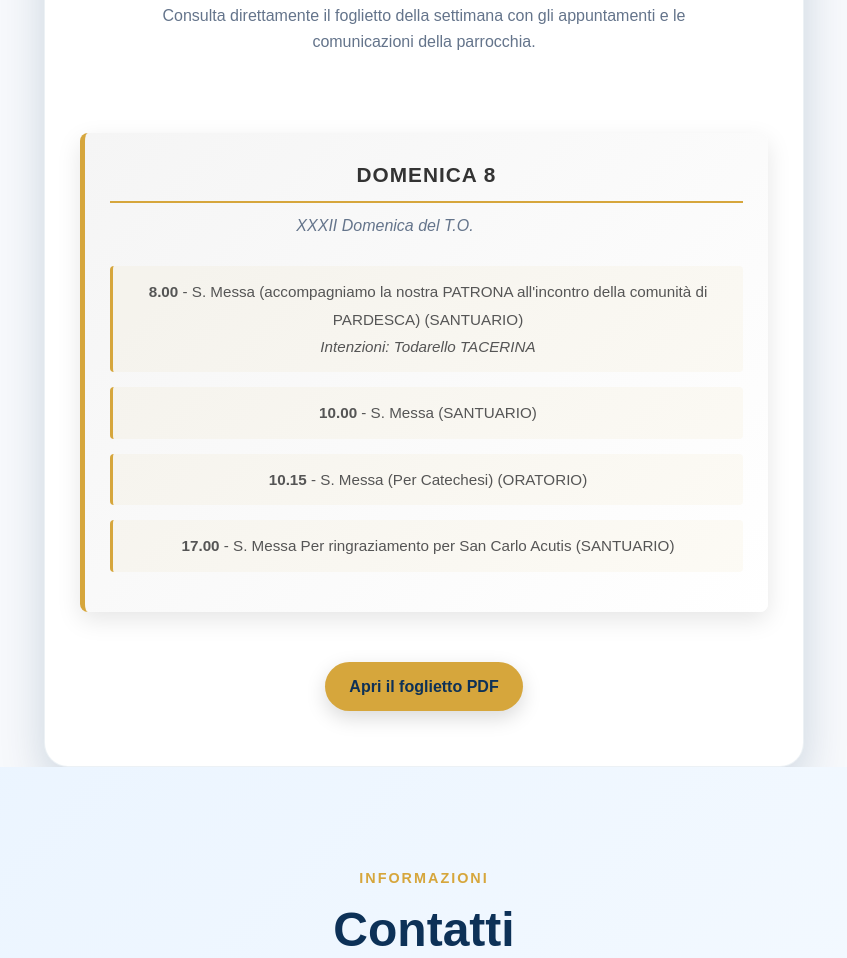
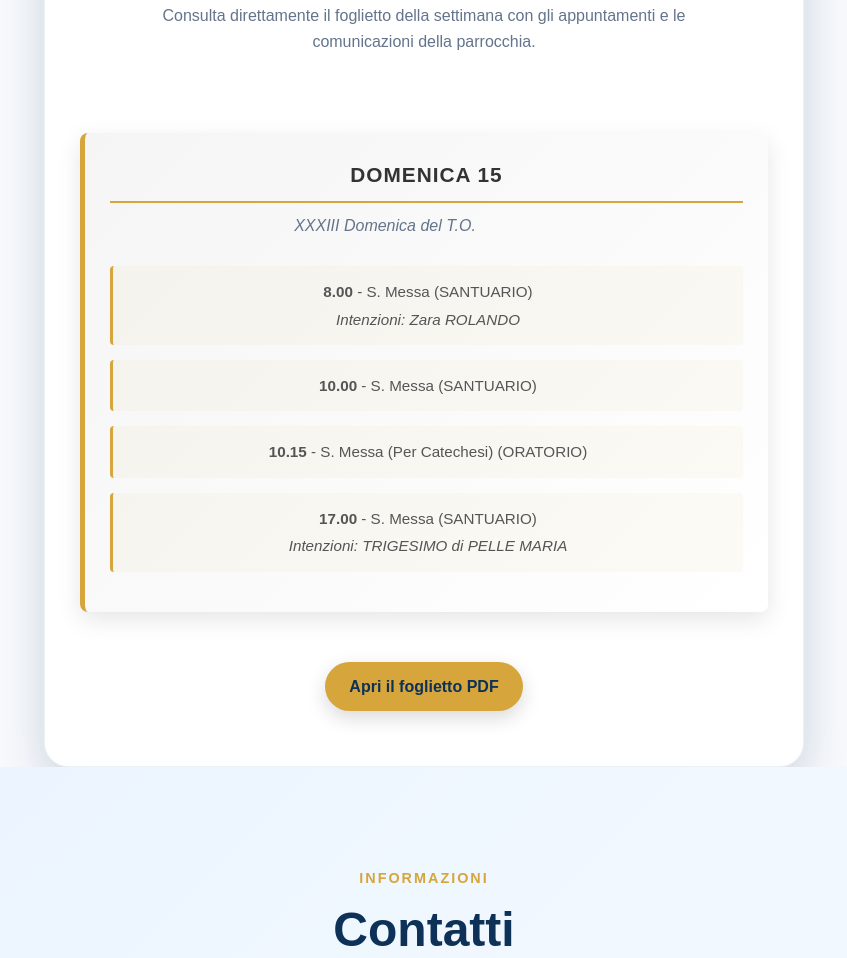
Before and after one commit to parrocchiabianco/sito, a plain HTML site: page index.html in a window 1280 px wide. Shown: the part 2375-3333 px from the top of the page, without its empty margins (216-1063 px from the left). Drawn offline with Linux system fonts and the light colour scheme.

Commit message:
invia dati

```diff
--- a/documenti/foglietto_parrocchiale.json
+++ b/documenti/foglietto_parrocchiale.json
@@ -1,134 +1,8 @@
 {
   "parrocchia": "Parrocchia Tutti i Santi - Bianco",
-  "periodo": "dal 1 al 8 Novembre 2026",
+  "periodo": "dal 8 al 15 Novembre 2026",
   "telefono": "0964 911 558",
   "giorni": [
-    {
-      "data": "Domenica 1",
-      "ricorrenza": "XXXI Domenica del T.O. - TUTTI I SANTI",
-      "celebrazioni": [
-        {
-          "ora": "8.00",
-          "descrizione": "S. Messa",
-          "intenzioni": "MARIANTONIA e FILIPPO Battaglia",
-          "luogo": "SANTUARIO"
-        },
-        {
-          "ora": "10.00",
-          "descrizione": "S. Messa",
-          "intenzioni": null,
-          "luogo": "SANTUARIO"
-        },
-        {
-          "ora": "10.15",
-          "descrizione": "S. Messa (Per Catechesi)",
-          "intenzioni": null,
-          "luogo": "ORATORIO"
-        },
-        {
-          "ora": "17.00",
-          "descrizione": "S. Messa",
-          "intenzioni": "SANTINO, FILIPPO, MICHELINA, RENATA, ERASIMO",
-          "luogo": "SANTUARIO"
-        }
-      ]
-    },
-    {
-      "data": "Lunedì 2",
-      "ricorrenza": "Commemorazione di Tutti i Fedeli Defunti",
-      "celebrazioni": [
-        {
-          "ora": "10.00",
-          "descrizione": "S. Messa",
-          "intenzioni": null,
-          "luogo": "CIMITERO"
-        },
-        {
-          "ora": "17.00",
-          "descrizione": "S. Messa Per DEFUNTI della Parrocchia del 2025–2026",
-          "intenzioni": null,
-          "luogo": "SANTUARIO"
-        }
-      ]
-    },
-    {
-      "data": "Martedì 3",
-      "ricorrenza": "S. Martino de Porres",
-      "celebrazioni": [
-        {
-          "ora": "17.00",
-          "descrizione": "S. Messa",
-          "intenzioni": "ERNESTO, ANGELA e ALFREDO Ursino",
-          "luogo": "SANTUARIO"
-        }
-      ]
-    },
-    {
-      "data": "Mercoledì 4",
-      "ricorrenza": "S. Carlo Borromeo",
-      "celebrazioni": [
-        {
-          "ora": "17.00",
-          "descrizione": "S. Messa",
-          "intenzioni": "TERESA, GIUSEPPE Sansotta, ROSA, SAVERIO Chianese",
-          "luogo": "SANTUARIO"
-        },
-        {
-          "ora": "21.00",
-          "descrizione": "Santo Rosario",
-          "intenzioni": null,
-          "luogo": "SANTUARIO"
-        }
-      ]
-    },
-    {
-      "data": "Giovedì 5",
-      "ricorrenza": "S. Donnino",
-      "celebrazioni": [
-        {
-          "ora": "17.00",
-          "descrizione": "S. Messa (Segue ADORAZIONE EUCARISTICA)",
-          "intenzioni": "Scundi ROSA, Serafino BIAGIO",
-          "luogo": "SANTUARIO"
-        }
-      ]
-    },
-    {
-      "data": "Venerdì 6",
-      "ricorrenza": "S. Leonardo",
-      "celebrazioni": [
-        {
-          "ora": "7.30",
-          "descrizione": "S. Messa in onore del Sacro Cuore di Gesù",
-          "intenzioni": null,
-          "luogo": "SANTUARIO"
-        },
-        {
-          "ora": "17.00",
-          "descrizione": "S. Messa",
-          "intenzioni": "MOMMO, ARISTIDE e CARMINE",
-          "luogo": "SANTUARIO"
-        }
-      ]
-    },
-    {
-      "data": "Sabato 7",
-      "ricorrenza": "S. Fiorenzo",
-      "celebrazioni": [
-        {
-          "ora": "7.30",
-          "descrizione": "S. Messa in onore del Cuore Immacolato di Maria",
-          "intenzioni": null,
-          "luogo": "SANTUARIO"
-        },
-        {
-          "ora": "17.00",
-          "descrizione": "S. Messa",
-          "intenzioni": "ANTONIA, BRONO, FRANCO, GIANLUCA, GIUSEPPE, FILIPPO",
-          "luogo": "S. MARINA"
-        }
-      ]
-    },
     {
       "data": "Domenica 8",
       "ricorrenza": "XXXII Domenica del T.O.",
@@ -136,7 +10,7 @@
         {
           "ora": "8.00",
           "descrizione": "S. Messa (accompagniamo la nostra PATRONA all'incontro della comunità di PARDESCA)",
-          "intenzioni": "Todarello TACERINA",
+          "intenzioni": "Todarello CATERINA",
           "luogo": "SANTUARIO"
         },
         {
@@ -158,6 +32,133 @@
           "luogo": "SANTUARIO"
         }
       ]
+    },
+    {
+      "data": "Lunedì 9",
+      "ricorrenza": "Dedicazione della Basilica Lateranense",
+      "celebrazioni": [
+        {
+          "ora": "17.00",
+          "descrizione": "S. Messa",
+          "intenzioni": "CARMELINA, GIUSEPPE, MARIA, PASQUALE, Balzano FRANCESCA",
+          "luogo": "S. FRANCESCO"
+        }
+      ]
+    },
+    {
+      "data": "Martedì 10",
+      "ricorrenza": "S. Leone Magno",
+      "celebrazioni": [
+        {
+          "ora": "17.00",
+          "descrizione": "S. Messa",
+          "intenzioni": "1° ANNIVERSARIO di SICILIANO VINCENZO",
+          "luogo": "SANTUARIO"
+        },
+        {
+          "ora": "17.45",
+          "descrizione": "Lectio Divina",
+          "intenzioni": null,
+          "luogo": "SANTUARIO"
+        }
+      ]
+    },
+    {
+      "data": "Mercoledì 11",
+      "ricorrenza": "S. Martino di Tours",
+      "celebrazioni": [
+        {
+          "ora": "17.00",
+          "descrizione": "S. Messa",
+          "intenzioni": "1° ANNIVERSARIO di SICARI ROSA",
+          "luogo": "SANTUARIO"
+        },
+        {
+          "ora": "19.00",
+          "descrizione": "Lectio Divina",
+          "intenzioni": null,
+          "luogo": "ORATORIO"
+        }
+      ]
+    },
+    {
+      "data": "Giovedì 12",
+      "ricorrenza": "S. Giosafat",
+      "celebrazioni": [
+        {
+          "ora": "17.00",
+          "descrizione": "S. Messa (Segue ADORAZIONE EUCARISTICA)",
+          "intenzioni": "FILIPPO e PRASSEDE, Morabito PAOLO",
+          "luogo": "SANTUARIO"
+        },
+        {
+          "ora": "21.00",
+          "descrizione": "Adorazione Eucaristica",
+          "intenzioni": null,
+          "luogo": "SANTUARIO"
+        }
+      ]
+    },
+    {
+      "data": "Venerdì 13",
+      "ricorrenza": "S. Eugenio",
+      "celebrazioni": [
+        {
+          "ora": "17.00",
+          "descrizione": "S. Messa (In onore del Sacro Cuore di Gesù e Maria)",
+          "intenzioni": "PAOLA, ANTONIO, DOMENICO",
+          "luogo": "SANTUARIO"
+        },
+        {
+          "ora": "21.00",
+          "descrizione": "S. Rosario",
+          "intenzioni": null,
+          "luogo": "SANTUARIO"
+        }
+      ]
+    },
+    {
+      "data": "Sabato 14",
+      "ricorrenza": "S. Teódoto",
+      "celebrazioni": [
+        {
+          "ora": "17.00",
+          "descrizione": "S. Messa",
+          "intenzioni": "Def. Fam. GARREFFA e BARLETTA",
+          "luogo": "S. MARINA"
+        }
+      ]
+    },
+    {
+      "data": "Domenica 15",
+      "ricorrenza": "XXXIII Domenica del T.O.",
+      "celebrazioni": [
+        {
+          "ora": "8.00",
+          "descrizione": "S. Messa",
+          "intenzioni": "Zara ROLANDO",
+          "luogo": "SANTUARIO"
+        },
+        {
+          "ora": "10.00",
+          "descrizione": "S. Messa",
+          "intenzioni": null,
+          "luogo": "SANTUARIO"
+        },
+        {
+          "ora": "10.15",
+          "descrizione": "S. Messa (Per Catechesi)",
+          "intenzioni": null,
+          "luogo": "ORATORIO"
+        },
+        {
+          "ora": "17.00",
+          "descrizione": "S. Messa",
+          "intenzioni": "TRIGESIMO di PELLE MARIA",
+          "luogo": "SANTUARIO"
+        }
+      ]
     }
-  ]
+  ],
+  "note": "15 Novembre, Giornata mondiale dei Poveri: raccolta viveri prima e dopo le Santa Messa e nel pomeriggio in Oratorio"
 }
--- a/index.html
+++ b/index.html
@@ -289,7 +289,7 @@
 				<!-- Qui verrà visualizzato il PDF -->
 				<div id="pdf-container"></div>
 
-				<a href="documenti/foglietto-settimanale.pdf?v=9"
+				<a href="documenti/foglietto-settimanale.pdf?v=10"
 				   target="_blank"
 				   class="button">
 
```
Also changed, not shown: 1 other file.
